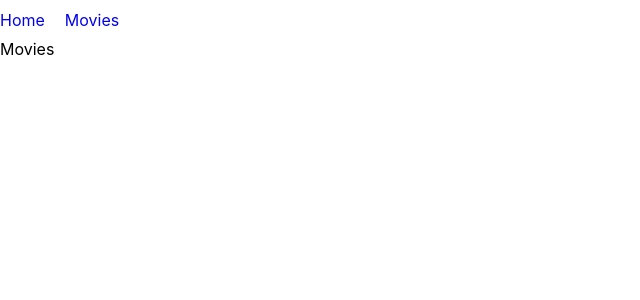
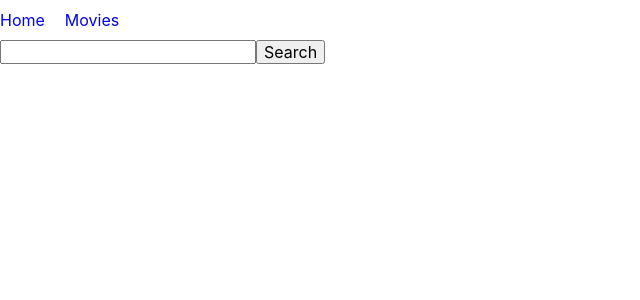
Before and after one commit to VladyslavaGoit/goit-react-hw-05-movies, a React (Create React App) app: page /goit-react-hw-05-movies/movies in a window 1280 px wide. Shown: the top 300 px of the page, without its empty margins (0-640 px from the left). Built offline with nearby package versions, Linux system fonts and the light colour scheme.

Commit message:
adds movies page
adds fetch to movie ba query
adds searchForm
adds link back

```diff
--- a/package.json
+++ b/package.json
@@ -11,6 +11,7 @@
     "modern-normalize": "^2.0.0",
     "react": "^18.1.0",
     "react-dom": "^18.1.0",
+    "react-hot-toast": "^2.4.1",
     "react-router-dom": "^6.16.0",
     "react-scripts": "5.0.1",
     "styled-components": "^6.0.8",
--- a/src/API/fetchMovies.js
+++ b/src/API/fetchMovies.js
@@ -31,3 +31,10 @@ export const fetchReviews = async id => {
   });
   return response.data;
 };
+
+export const fetchMoviesByQuery = async query => {
+  const response = await axios.get(`/search/movie`, {
+    params: { ...defaultParams, query },
+  });
+  return response.data;
+};
--- a/src/components/MovieCard/MovieCard.jsx
+++ b/src/components/MovieCard/MovieCard.jsx
@@ -1,5 +1,10 @@
-import { Link } from 'react-router-dom';
+import { Link, useLocation } from 'react-router-dom';
 
 export const MovieCard = ({ title, id }) => {
-  return <Link to={`/movies/${id}`}>{title}</Link>;
+  const location = useLocation();
+  return (
+    <Link to={`/movies/${id}`} state={{ from: location }}>
+      {title}
+    </Link>
+  );
 };
--- /dev/null
+++ b/src/components/SearchForm/SearchForm.jsx
@@ -0,0 +1,8 @@
+export const SearchForm = ({ onSubmit }) => {
+  return (
+    <form onSubmit={event => onSubmit(event)}>
+      <input type="text" name="query" />
+      <button type="submit">Search</button>
+    </form>
+  );
+};
--- a/src/pages/MovieDetails.jsx
+++ b/src/pages/MovieDetails.jsx
@@ -1,11 +1,21 @@
 import { fetchMovieById } from 'API/fetchMovies';
+import { useRef } from 'react';
 import { useState } from 'react';
 import { useEffect } from 'react';
-import { NavLink, Outlet, useParams } from 'react-router-dom';
+import {
+  Link,
+  NavLink,
+  Outlet,
+  useLocation,
+  useParams,
+} from 'react-router-dom';
 
 const MovieDetails = () => {
   const { movieId } = useParams();
   const [movie, setMovie] = useState(null);
+  const location = useLocation();
+  const linkRef = useRef();
+  console.log(linkRef.current);
   useEffect(() => {
     const getMovie = async () => {
       try {
@@ -17,9 +27,13 @@ const MovieDetails = () => {
     };
     getMovie();
   }, [movieId]);
+
   return (
     <>
       <section>
+        <Link ref={linkRef} to={location?.state?.from ?? '/'}>
+          Back
+        </Link>
         {movie && (
           <div>
             <img
@@ -56,7 +70,7 @@ const MovieDetails = () => {
         </ul>
       </section>
       <section>
-        <Outlet />
+        <Outlet ref={linkRef} />
       </section>
     </>
   );
--- a/src/pages/Movies.jsx
+++ b/src/pages/Movies.jsx
@@ -1,4 +1,47 @@
+import { fetchMoviesByQuery } from 'API/fetchMovies';
+import { MoviesList } from 'components/MoviesList/MoviesList';
+import { SearchForm } from 'components/SearchForm/SearchForm';
+import { useState } from 'react';
+import { useEffect } from 'react';
+import { useSearchParams } from 'react-router-dom';
+import toast, { Toaster } from 'react-hot-toast';
+
 const Movies = () => {
-  return <div>Movies</div>;
+  const [searchParams, setSearchParams] = useSearchParams();
+  const query = searchParams.get('query') || '';
+  const [movies, setMovies] = useState([]);
+  useEffect(() => {
+    const getMovies = async () => {
+      if (query.trim()) {
+        try {
+          const fetchedMovies = await fetchMoviesByQuery(query);
+          setMovies(fetchedMovies.results);
+        } catch (error) {
+          console.log(error);
+        }
+      }
+    };
+    getMovies();
+  }, [query]);
+
+  const handleSubmitForm = event => {
+    event.preventDefault();
+    const searchValue = event.target.elements.query.value;
+    const query =
+      searchValue.trim() === '' ? {} : { query: searchValue.trim() };
+    setSearchParams(query);
+    if (searchValue.trim() === '') {
+      toast('Enter a request please', {
+        icon: '🤞',
+      });
+    }
+  };
+  return (
+    <>
+      <SearchForm onSubmit={handleSubmitForm} />
+      {movies && <MoviesList movies={movies} />}
+      <Toaster />
+    </>
+  );
 };
 export default Movies;
```
Also changed, not shown: 1 other file (tests, documents, lock files or other folders).
